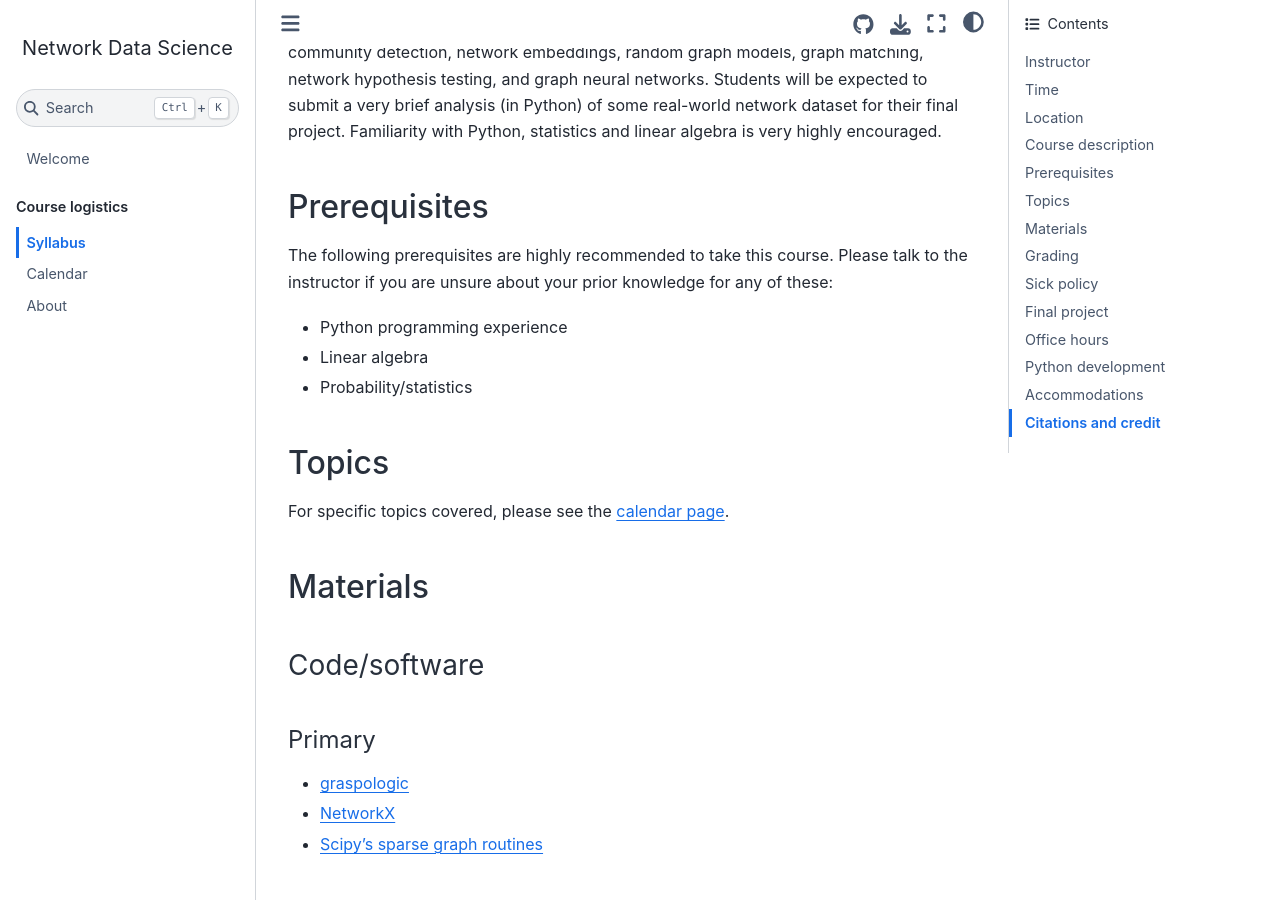
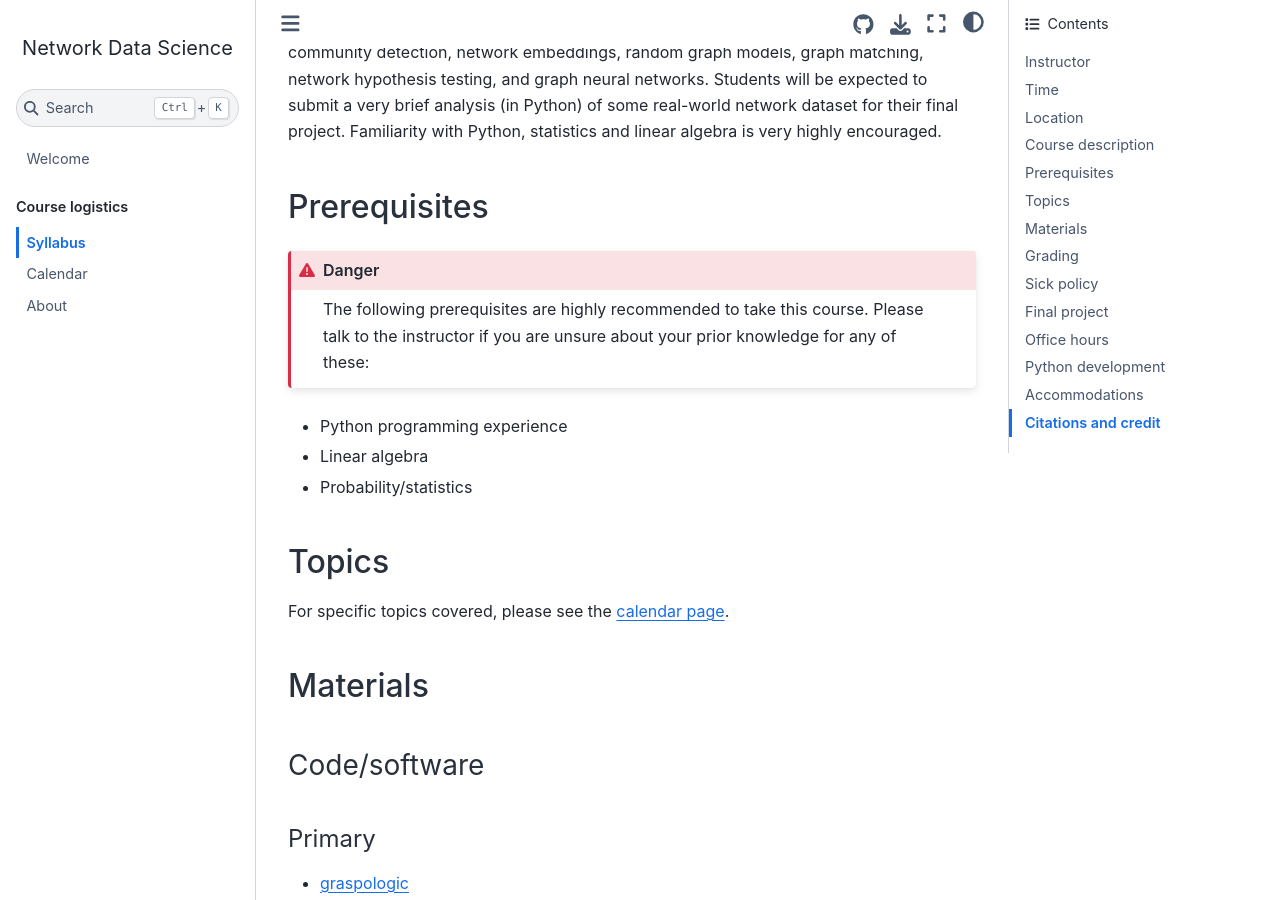
Before and after one commit to bdpedigo/networks-course, a Jupyter Book: the page built from docs/syllabus.md, in a window 1280 px wide and 900 px high, scrolled down 929 px. Built offline with Jupyter Book 1.0.4 settings and Sphinx 7.4.7 and the Sphinx Book theme 1.1.4, drawn with Linux system fonts in a browser that asks for light colours.

Commit message:
try admonition

````diff
--- a/docs/syllabus.md
+++ b/docs/syllabus.md
@@ -23,8 +23,9 @@
 Networks represent data by describing a set of objects and the relations between them. Networks are ubiquitous in many fields of science; for example, they have been used to represent include social interactions, relationships between genes or protein sequences, and the connectivity of neurons in the brain. This project-based course will introduce students to the process of analyzing real-world network data in Python. Topics covered will include network representations, centrality and ranking measures, modularity and community detection, network embeddings, random graph models, graph matching, network hypothesis testing, and graph neural networks. Students will be expected to submit a very brief analysis (in Python) of some real-world network dataset for their final project. Familiarity with Python, statistics and linear algebra is very highly encouraged.
 
 ## Prerequisites
-The following prerequisites are highly recommended to take this course. Please talk to
+```{danger} The following prerequisites are highly recommended to take this course. Please talk to
 the instructor if you are unsure about your prior knowledge for any of these:
+```
 - Python programming experience
 - Linear algebra
 - Probability/statistics
````
